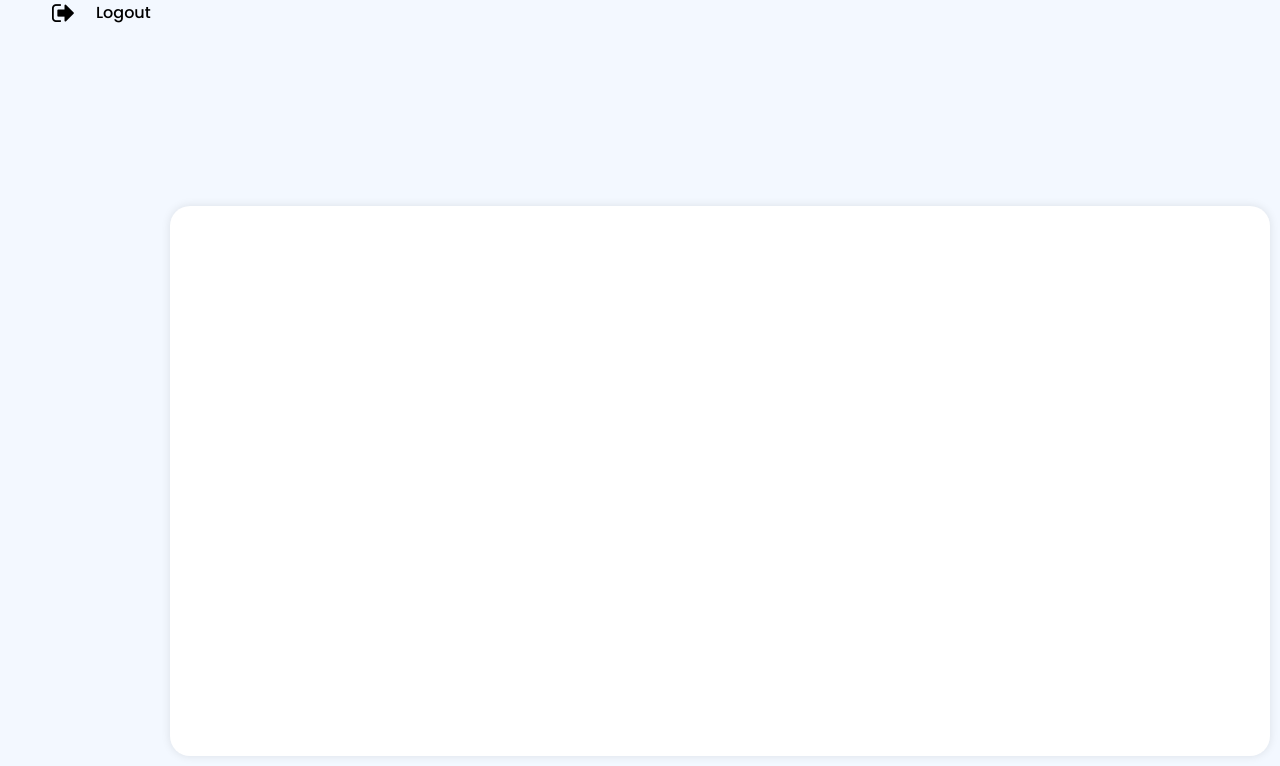
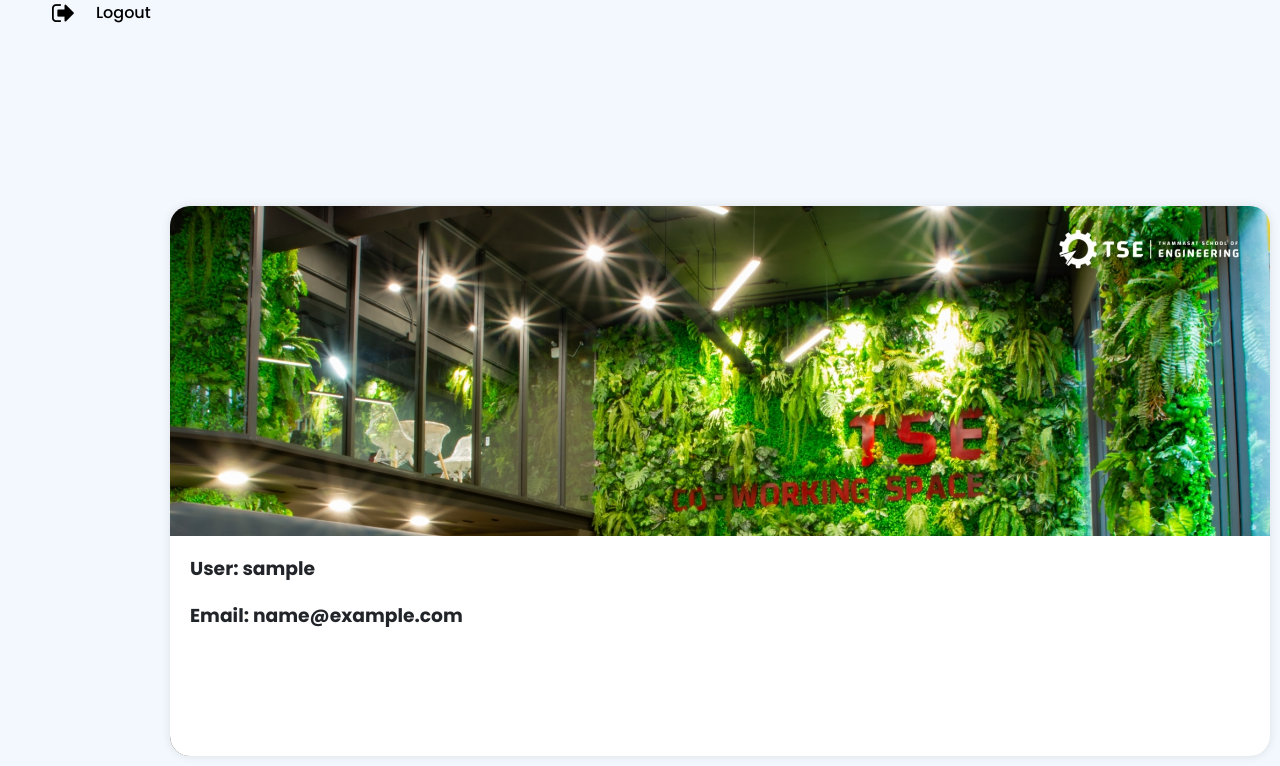
Before and after one commit to 6410685215/cn321-as2, a Django app: page / in a window 1280 px wide. Shown: the part 267-1033 px from the top of the page. Run offline with Django 4.2, Linux system fonts and the light colour scheme; the visitor is signed in with stand-in values (Sample User, id 1).

Commit message:
cover user

```diff
--- a/static/css/main.css
+++ b/static/css/main.css
@@ -599,3 +599,24 @@ html [type="button"] {
 .cos-down select {
     display: flex;
 }
+
+/* cover */
+.cover {
+    max-width: 100%;
+    object-fit: cover;
+    position: absolute;
+    z-index: -1;
+}
+
+.pf {
+    position: absolute;
+    background-color: white;
+    width: 100%;
+    margin-top: 30%;
+    height: 50%;
+}
+
+.sec-div-cover {
+    display: block;
+    padding: 0 20px;
+}
--- a/templates/course/page_user.html
+++ b/templates/course/page_user.html
@@ -28,8 +28,17 @@
     </ul>
   </nav>
   <section class="sec">
-    <div class="sec-div">
-      <h3>{{ name }}</h3>
+    {% if admin %}
+    <div class="sec-div-cover pf">
+      <h3>User: {{username}}</h3>
+      <h3>Email: {{username.email}}</h3>
     </div>
+    {% else %}
+    <div class="sec-div-cover pf">
+      <h3>Name: {{name}}</h3>
+      <h3>Email: {{email}}</h3>
+    </div>
+    {% endif %}
+    <img class="cover" src="{% static 'images/cover.jpg' %}"></img>
   </section>
 {% endblock %}
```
Also changed, not shown: static/images/cover.jpg (added).
